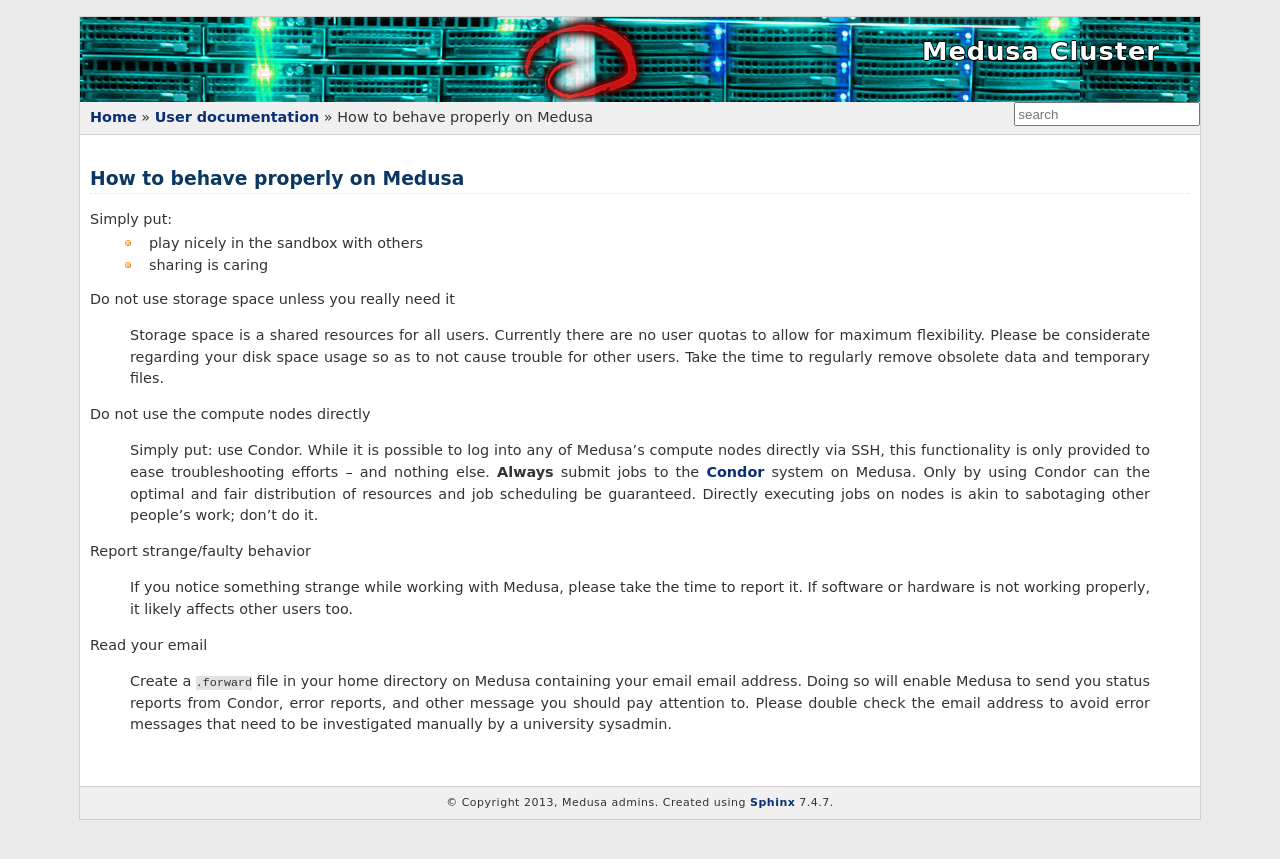
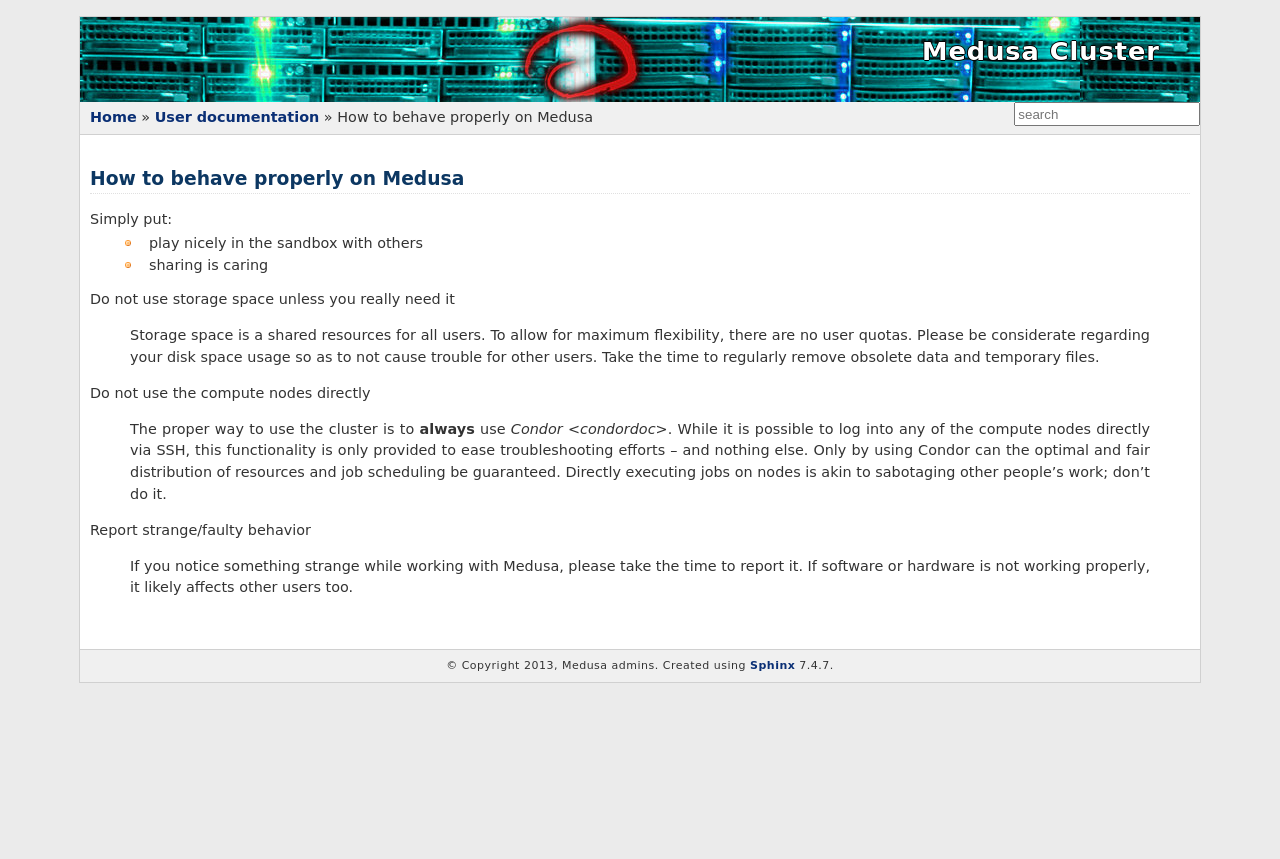
Before and after one commit to psychoinformatics-de/ipsy-docs, a Sphinx documentation site: the page built from source/userdoc/codeofconduct.rst, in a window 1280 px wide. Shown: the top 859 px of the page. Built offline with Sphinx 7.4.7, drawn with Linux system fonts in a browser that asks for light colours; formulas are drawn with MathJax 3.

Commit message:
Update code of conduct.

```diff
--- a/source/userdoc/codeofconduct.rst
+++ b/source/userdoc/codeofconduct.rst
@@ -11,34 +11,21 @@ Simply put:
 
 Do not use storage space unless you really need it
 
-  Storage space is a shared resources for all users. Currently
-  there are no user quotas to allow for maximum flexibility. Please be
-  considerate regarding your disk space usage so as to not cause trouble for other
-  users. Take the time to regularly remove obsolete data and temporary files.
-
+  Storage space is a shared resources for all users. To allow for maximum flexibility,
+  there are no user quotas. Please be considerate regarding your disk space usage so as
+  to not cause trouble for other users.  Take the time to regularly remove obsolete data
+  and temporary files.
 
 Do not use the compute nodes directly
 
-  Simply put: use Condor. While it is possible to log into any of Medusa's
-  compute nodes directly via SSH, this functionality is only provided to
-  ease troubleshooting efforts -- and nothing else. **Always** submit jobs to the
-  :ref:`Condor <condordoc>` system on Medusa. Only by using Condor can the
-  optimal and fair distribution of resources and job scheduling be guaranteed.
-  Directly executing jobs on nodes is akin to sabotaging other people's work;
-  don't do it.
-
+  The proper way to use the cluster is to **always** use `Condor <condordoc>`. While it
+  is possible to log into any of the compute nodes directly via SSH, this functionality
+  is only provided to ease troubleshooting efforts -- and nothing else. Only by using
+  Condor can the optimal and fair distribution of resources and job scheduling be guaranteed.
+  Directly executing jobs on nodes is akin to sabotaging other people's work; don't do it.
 
 Report strange/faulty behavior
 
   If you notice something strange while working with Medusa, please take the
   time to report it. If software or hardware is not working properly, it likely
   affects other users too.
-
-
-Read your email
-
-  Create a ``.forward`` file in your home directory on Medusa containing your email
-  email address. Doing so will enable Medusa to send you status reports from Condor,
-  error reports, and other message you should pay attention to. Please double check
-  the email address to avoid error messages that need to be investigated manually
-  by a university sysadmin.
```
